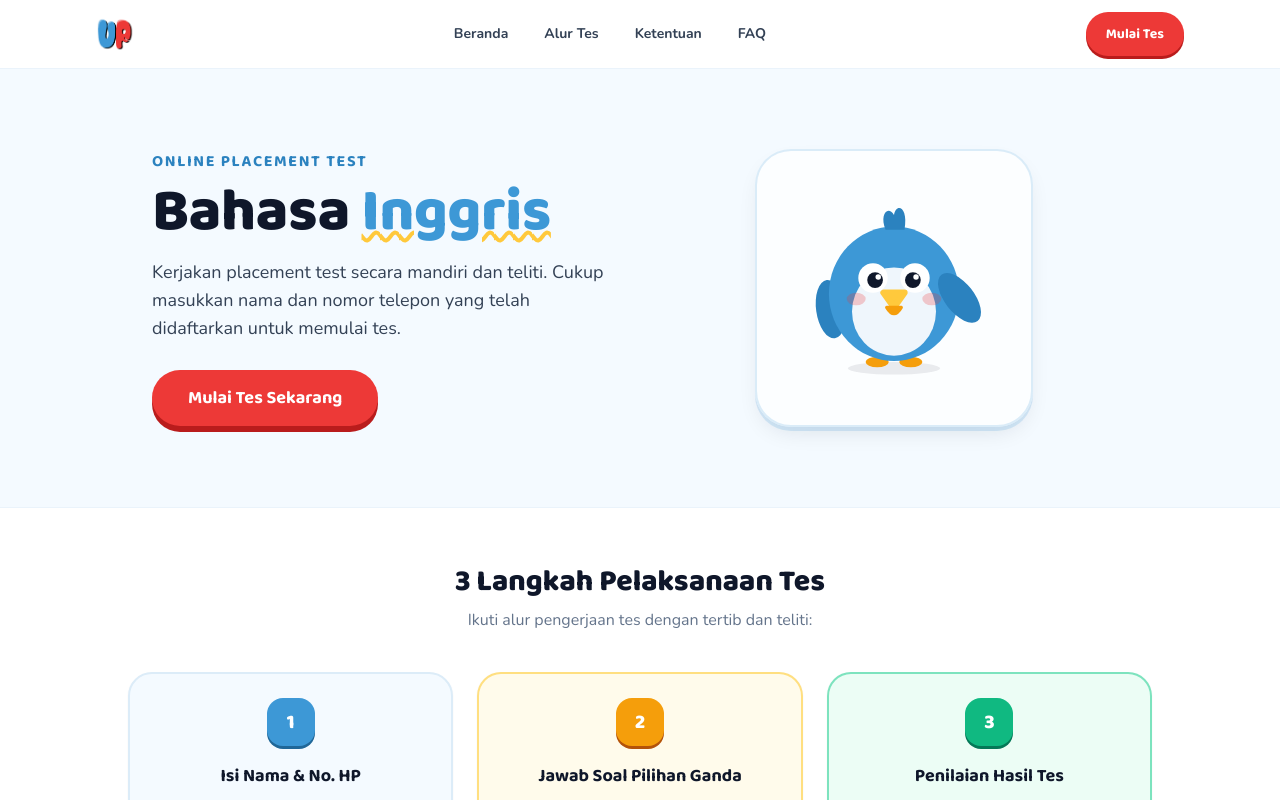
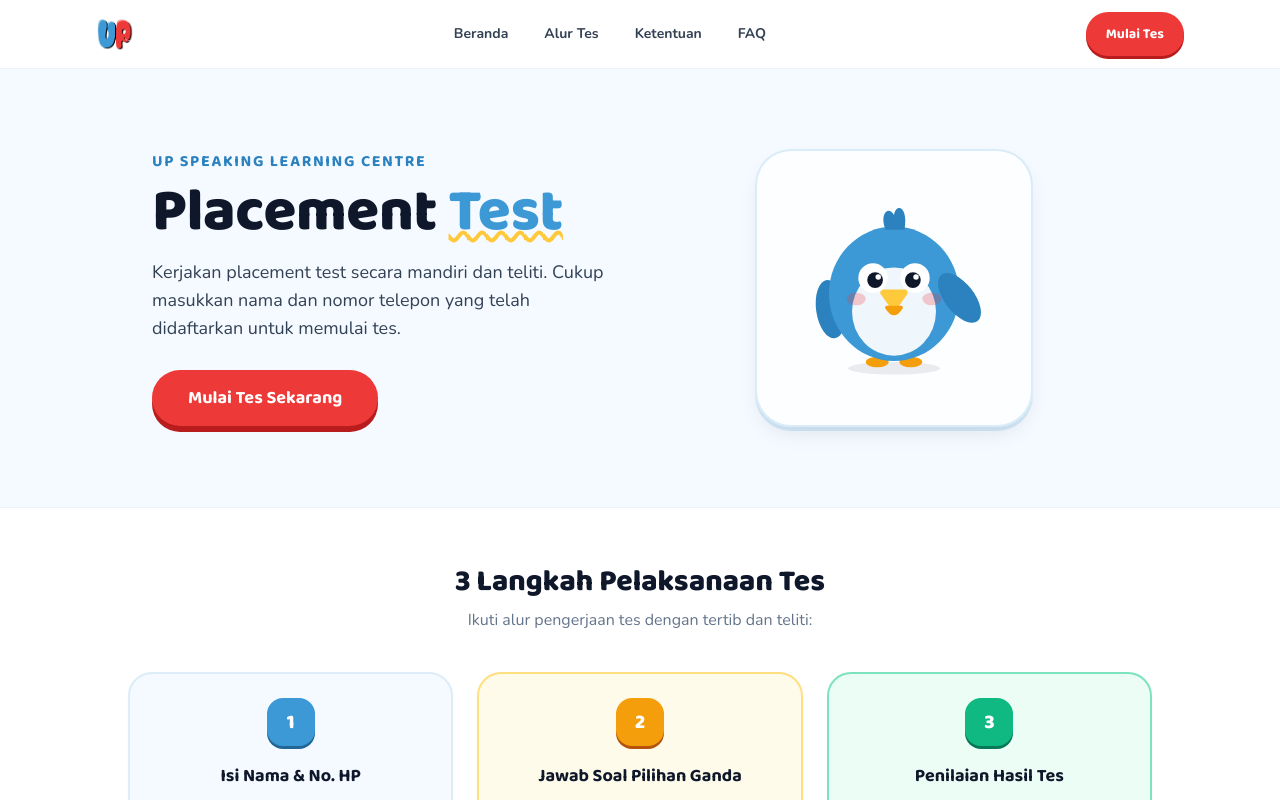
Before and after one commit to septianof/up-speaking, a Next.js app: page / in a window 1280 px wide. Shown: the top 800 px of the page. Built offline with nearby package versions, Linux system fonts and the light colour scheme.

Commit message:
refactor: streamline status filter dropdown and update landing page hero branding

```diff
--- a/src/app/page.tsx
+++ b/src/app/page.tsx
@@ -341,12 +341,12 @@ export default function Home() {
               {/* Judul Utama */}
               <h1 className="font-display tracking-tight leading-tight mb-4">
                 <span className="block text-xs sm:text-sm md:text-base font-bold uppercase tracking-widest text-primary-600 mb-2">
-                  Online Placement Test
+                  Up Speaking Learning Centre
                 </span>
                 <span className="block text-4xl sm:text-5xl lg:text-6xl font-black text-text-primary">
-                  Bahasa{" "}
+                  Placement{" "}
                   <span className="text-primary-500 underline decoration-sun-400 decoration-wavy decoration-2 sm:decoration-4">
-                    Inggris
+                    Test
                   </span>
                 </span>
               </h1>
--- a/src/app/staff/admin/students/page.tsx
+++ b/src/app/staff/admin/students/page.tsx
@@ -248,11 +248,11 @@ export default function AdminStudentsPage() {
               onChange={(e) => setSelectedStatus(e.target.value)}
               className="w-full rounded-xl border border-surface-border bg-surface-white px-3 py-2 text-xs sm:text-sm font-medium text-text-primary focus:outline-none focus:ring-2 focus:ring-primary-500/20 focus:border-primary-500"
             >
-              <option value="ALL">Semua Status Sesi</option>
+              <option value="ALL">Semua Status</option>
               <option value="NOT_STARTED">Belum Mulai</option>
-              <option value="IN_PROGRESS">Sedang Mengerjakan</option>
-              <option value="COMPLETED">Menunggu Evaluasi</option>
-              <option value="FINALIZED">Selesai & Dinilai</option>
+              <option value="IN_PROGRESS">Sedang Tes</option>
+              <option value="COMPLETED">Perlu Dinilai</option>
+              <option value="FINALIZED">Dinilai</option>
               <option value="RESET">Direset</option>
             </select>
           </div>
--- a/src/app/staff/tutor/evaluations/page.tsx
+++ b/src/app/staff/tutor/evaluations/page.tsx
@@ -186,11 +186,11 @@ export default function TutorEvaluationsPage() {
               onChange={(e) => setSelectedStatus(e.target.value)}
               className="w-full rounded-xl border border-surface-border bg-surface-white px-3 py-2 text-xs sm:text-sm font-medium text-text-primary focus:outline-none focus:ring-2 focus:ring-primary-500/20 focus:border-primary-500"
             >
-              <option value="ALL">Semua Status Sesi</option>
+              <option value="ALL">Semua Status</option>
               <option value="NOT_STARTED">Belum Mulai</option>
-              <option value="IN_PROGRESS">Sedang Mengerjakan</option>
+              <option value="IN_PROGRESS">Sedang Tes</option>
               <option value="COMPLETED">Perlu Dinilai</option>
-              <option value="FINALIZED">Selesai Dinilai</option>
+              <option value="FINALIZED">Dinilai</option>
             </select>
           </div>
         </div>
```
